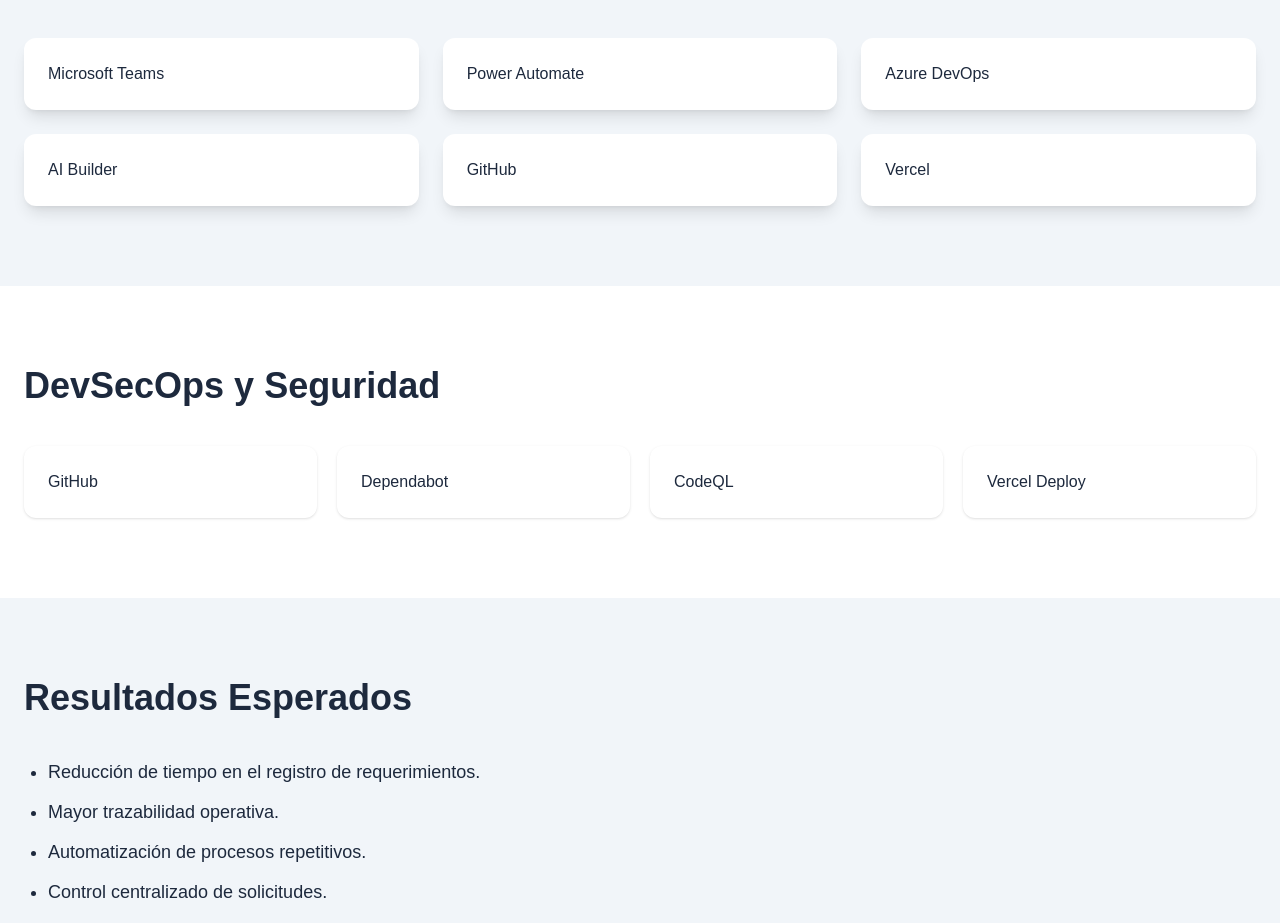
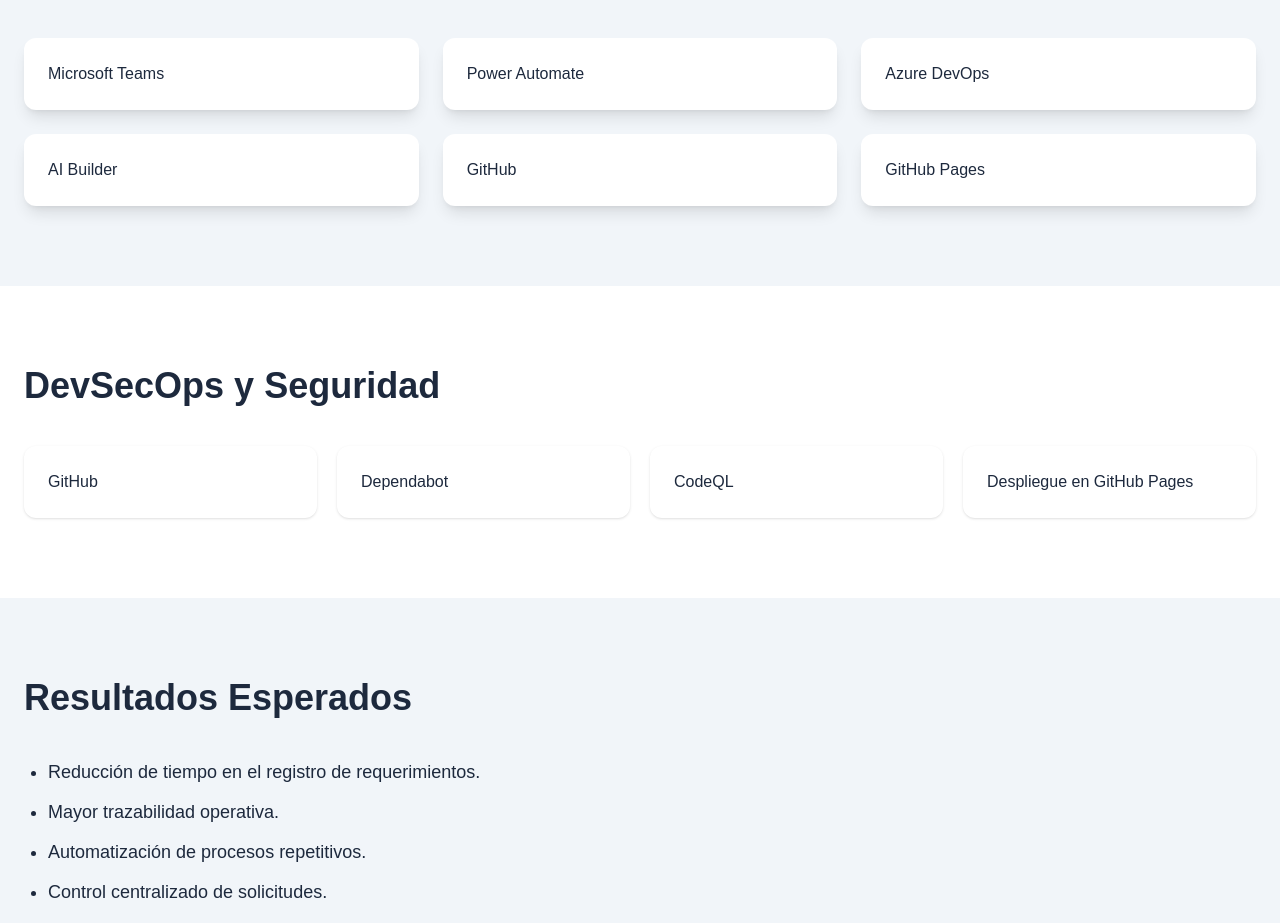
Before and after one commit to isaaclondo-ciber/infra-ticket-ai, a Next.js app: page / in a window 1280 px wide. Shown: the part 2562-3485 px from the top of the page. Built offline with nearby package versions, Linux system fonts and the light colour scheme.

Commit message:
fix(landing): cambiar Vercel por GitHub Pages en tecnologías y DevSecOps

```diff
--- a/app/page.tsx
+++ b/app/page.tsx
@@ -197,7 +197,7 @@
             </div>
 
             <div className="bg-white rounded-xl shadow-lg p-6">
-              Vercel
+              GitHub Pages
             </div>
 
           </div>
@@ -230,7 +230,7 @@
             </div>
 
             <div className="shadow rounded-xl p-6">
-              Vercel Deploy
+              Despliegue en GitHub Pages
             </div>
 
           </div>
```
